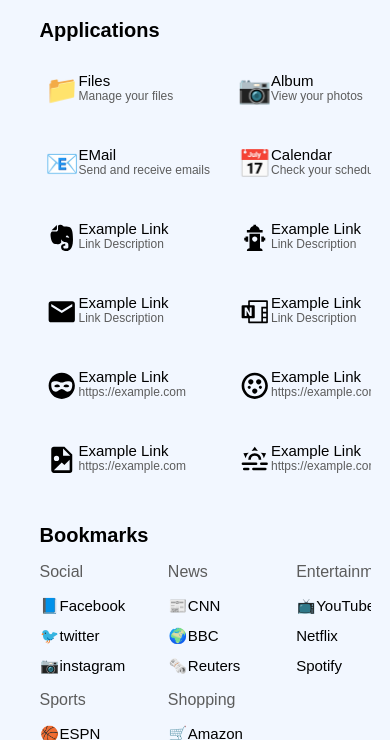
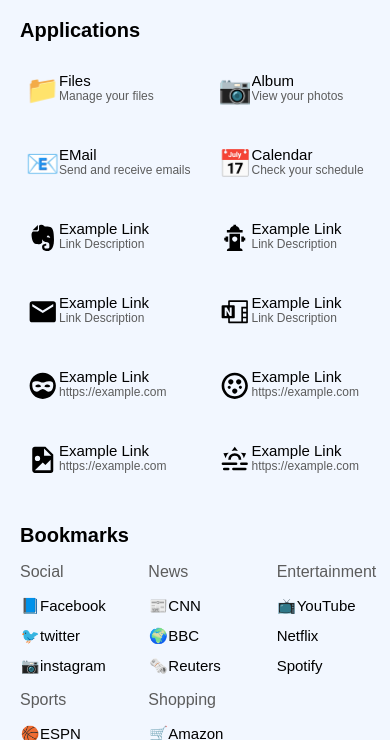
Before and after one commit to ZgblKylin/NavigatorGenerator, a plain HTML site: page example/index.html in a window 390 px wide. Shown: the part 104-844 px from the top of the page. Drawn offline with Linux system fonts and the light colour scheme.

Commit message:
fix: error scroll bar position

```diff
--- a/example/index.html
+++ b/example/index.html
@@ -97,7 +97,6 @@
       top: 0;
       bottom: 0;
       padding: 25px 40px;
-      width: 90%;
       margin: 0 auto;
     }
 
@@ -139,7 +138,6 @@
 
     @media (max-width: 1200px) {
       .content {
-        width: 90%;
         --group-cols: 3;
         --category-cols: 4;
       }
@@ -147,7 +145,6 @@
 
     @media (max-width: 768px) {
       .content {
-        width: 90%;
         padding: 20px;
         margin: 0 auto;
         --group-cols: 2;
@@ -157,7 +154,6 @@
 
     @media (max-width: 375px) {
       .content {
-        width: 100%;
         padding: 20px;
         margin: 0 auto;
         --group-cols: 1;
@@ -167,7 +163,6 @@
 
     @media (min-width: 1201px) {
       .content {
-        width: 90%;
         padding: 50px 250px;
       }
     }
```
Also changed, not shown: assets/index.template.html (+0 -5 lines).
